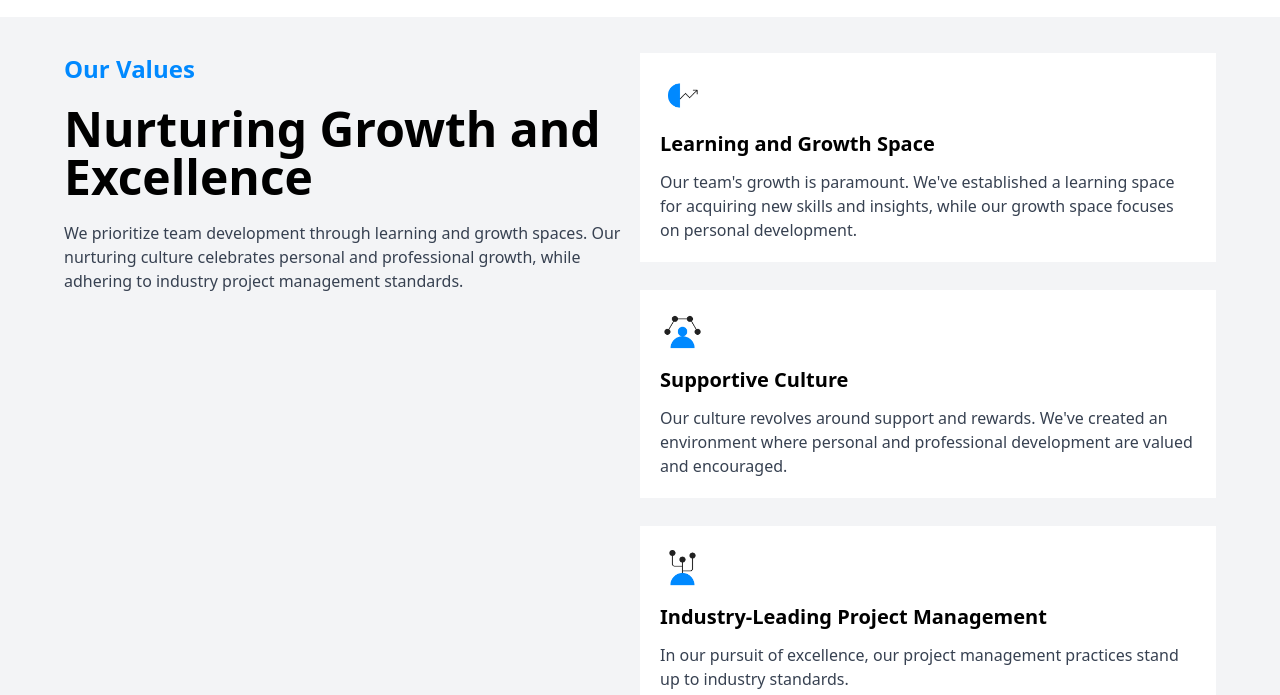
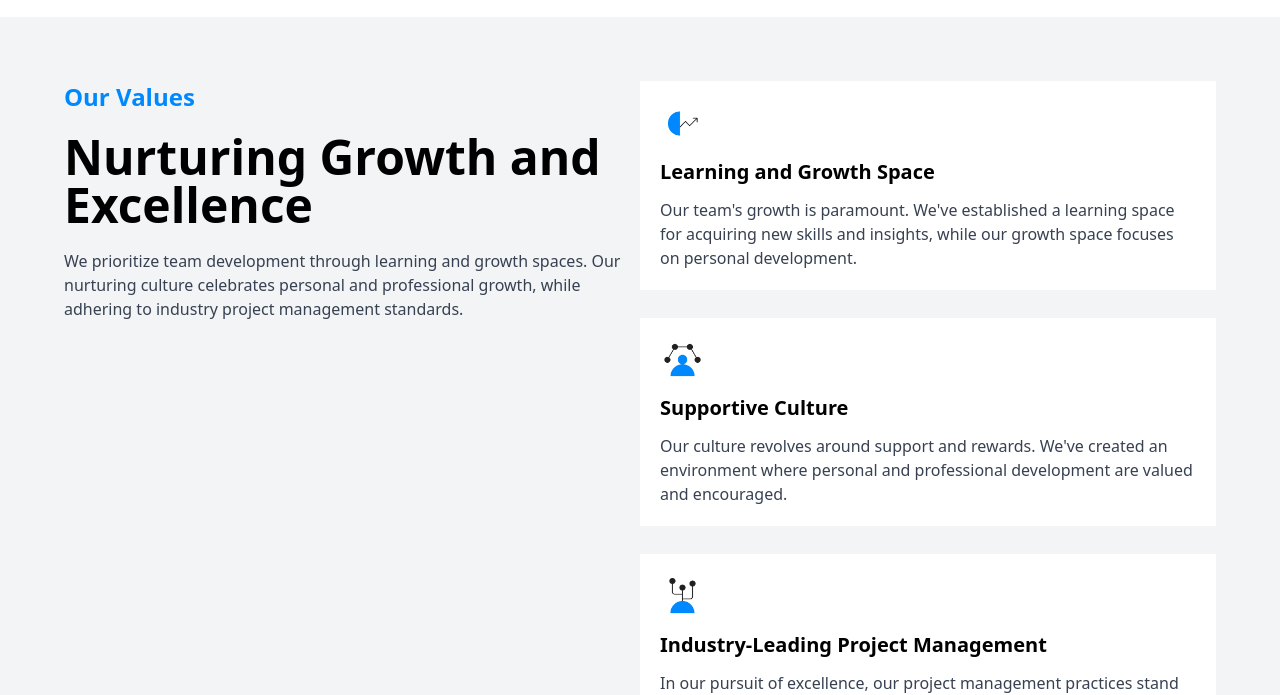
Before and after one commit to Blue-Habit/blue-habit-landing, a Nuxt app: page / in a window 1280 px wide. Shown: the part 2610-3305 px from the top of the page. Built offline with nearby package versions, Linux system fonts and the light colour scheme.

Commit message:
fix : nambahin padding atas bawah

```diff
--- a/components/OurValues.vue
+++ b/components/OurValues.vue
@@ -1,5 +1,5 @@
 <template>
-    <div class="bg-gray-100 py-9">
+    <div class="bg-gray-100 py-16">
         <div class="grid lg:grid-cols-2 sm:grid-cols-1 lg:px-16 sm:px-5 justify-between">
             <div class="flex flex-col">
                 <h1 class="text-primary text-2xl font-bold mb-5">Our Values</h1>
```
